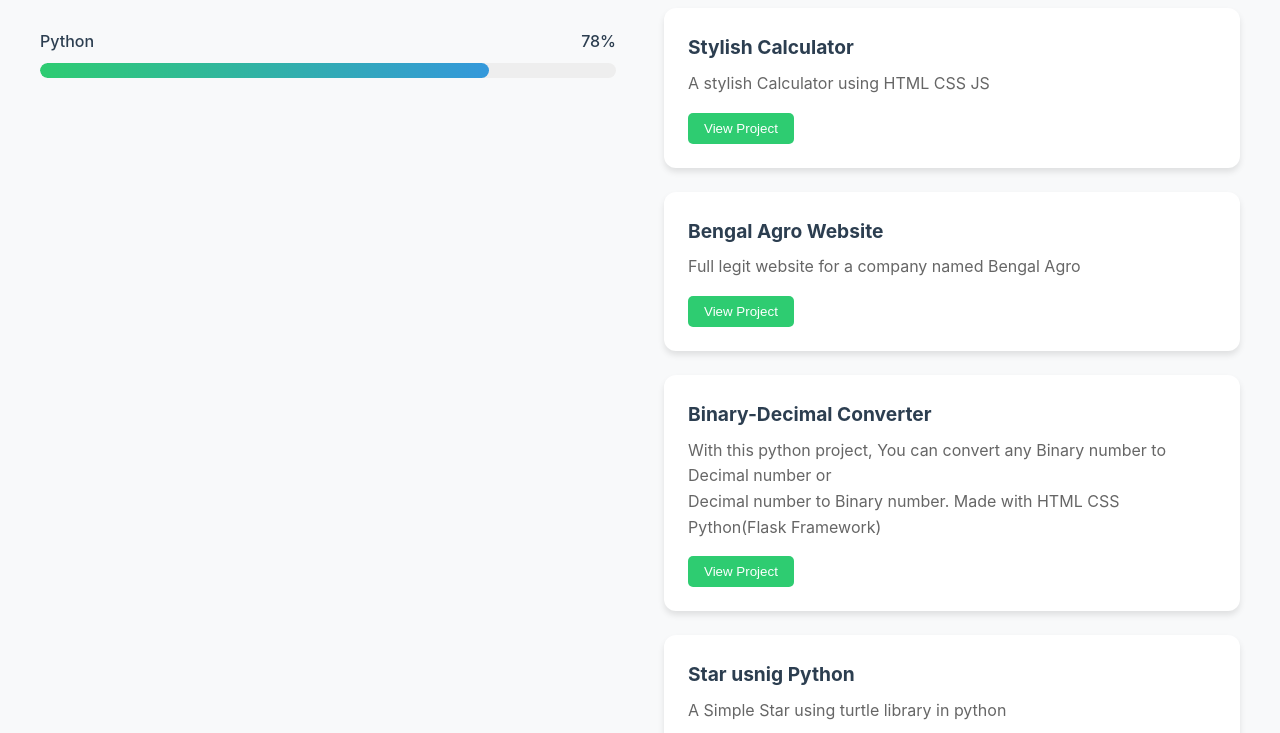
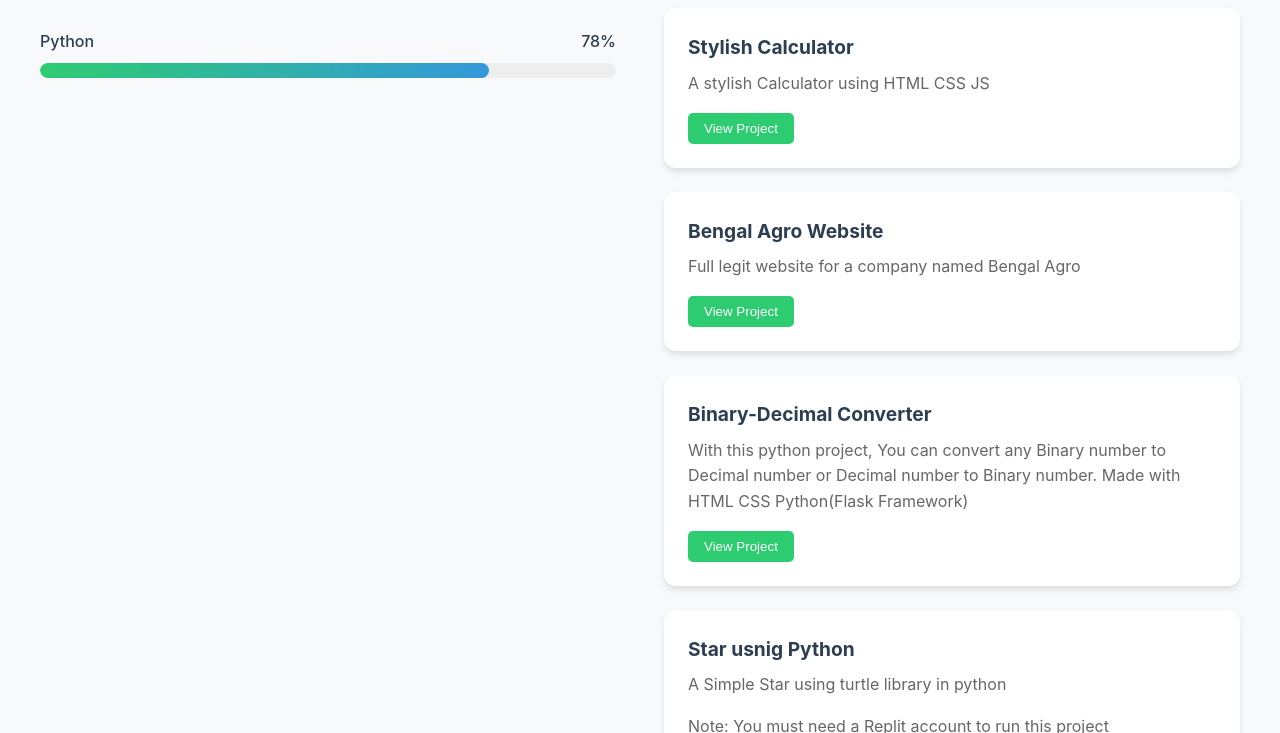
Before and after one commit to Pran41/Portfolio, a plain HTML site: page index.html in a window 1280 px wide. Shown: the part 2067-2800 px from the top of the page. Drawn offline with Linux system fonts and the light colour scheme.

Commit message:
Update index.html

```diff
--- a/index.html
+++ b/index.html
@@ -741,7 +741,7 @@ Hobbies keep life balanced and enjoyable.
 
                 <div class="project-card">
                     <h3 class="project-title">Binary-Decimal Converter</h3>
-                    <p class="project-description">With this python project, You can convert any Binary number to Decimal number or <br>
+                    <p class="project-description">With this python project, You can convert any Binary number to Decimal number or
                     Decimal number to Binary number. Made with HTML CSS Python(Flask Framework)</p>
                 </p>
                     <button class="project-btn" onclick="window.location.href='binay-decimal.html'">View Project</button>
```
